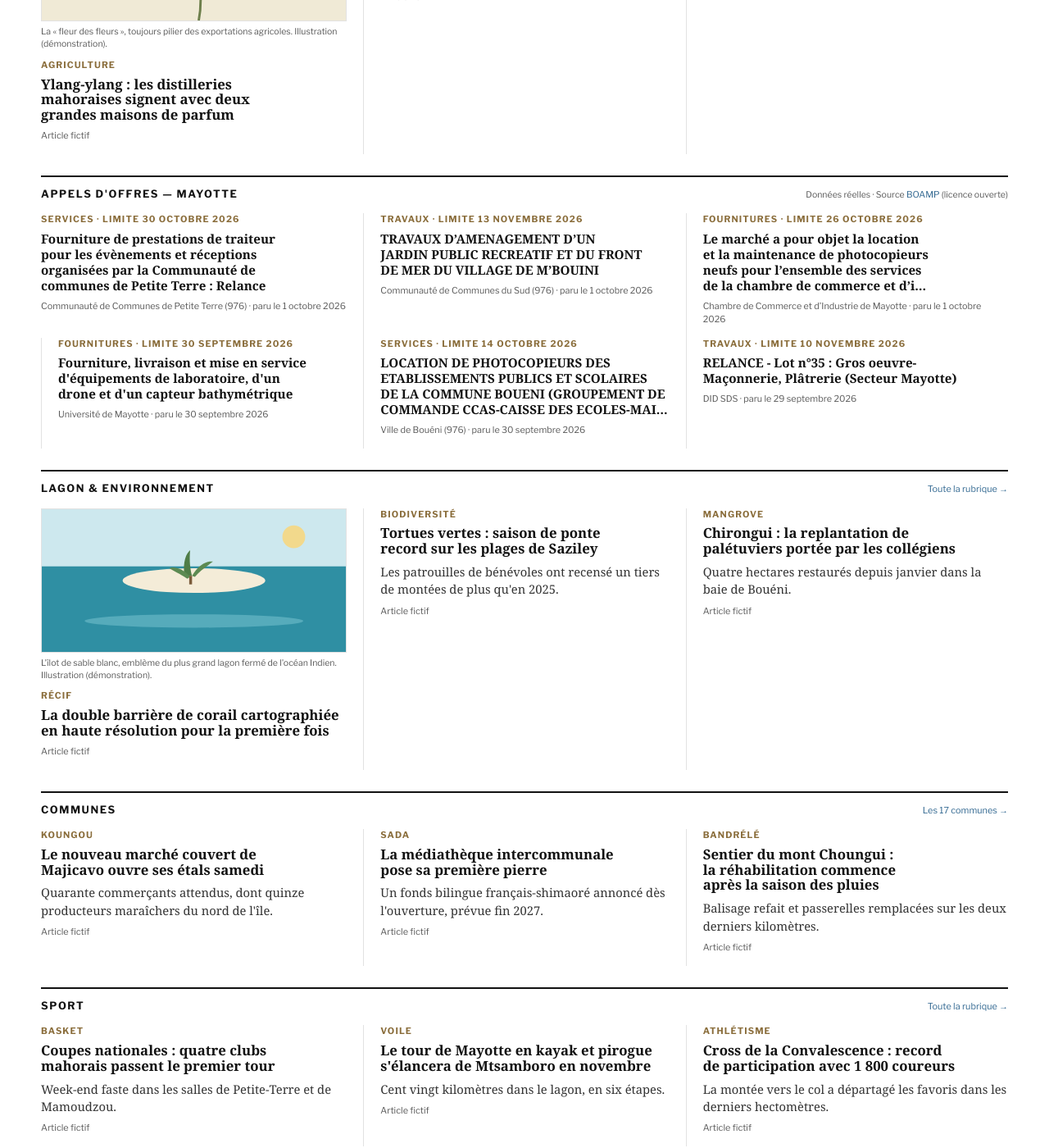
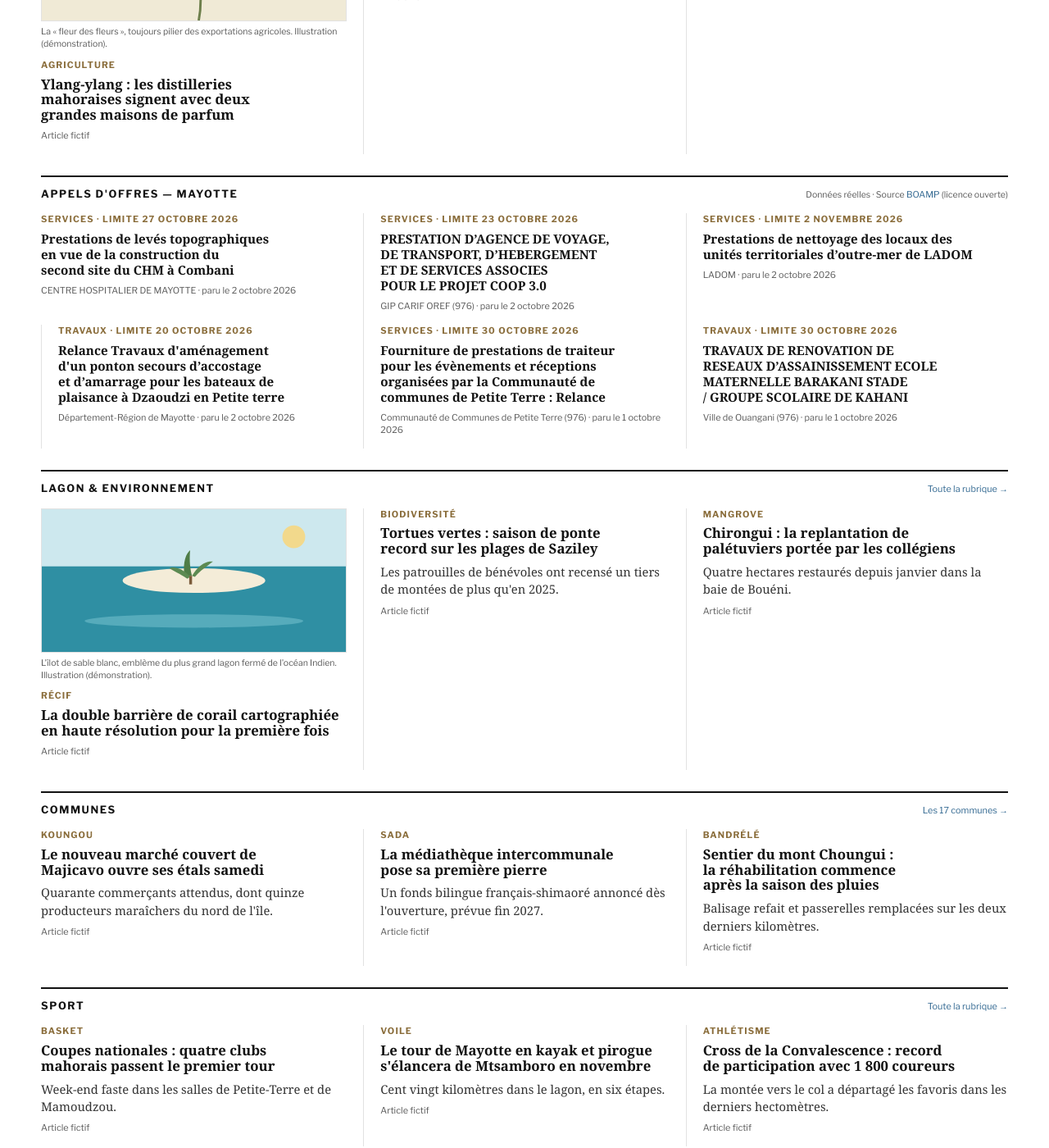
Before and after one commit to esdine/observateur-mayotte, a Jekyll site: the page built from index.html, in a window 1280 px wide and 1400 px high, scrolled down 1578 px. Shown: the whole window at 82% size. Built offline with Jekyll 4.4.1, drawn with Linux system fonts in a browser that asks for light colours; some web fonts are replaced; some of the changed text lies outside the part shown.

Commit message:
Édition du matin : météo et revue de presse

```diff
--- a/_data/marches.yml
+++ b/_data/marches.yml
@@ -1,5 +1,33 @@
 # Genere par outils/maj_marches.py - source BOAMP (open data, licence ouverte)
 avis:
+  - objet: "Prestations de levés topographiques en vue de la construction du second site du CHM à Combani"
+    acheteur: "CENTRE HOSPITALIER DE MAYOTTE"
+    type: "Services"
+    famille: "Marchés entre 90 k€ et seuils européens"
+    parution: "2 octobre 2026"
+    limite: "27 octobre 2026"
+    lien: "https://www.boamp.fr/pages/avis/?q=idweb:26-95189"
+  - objet: "PRESTATION D’AGENCE DE VOYAGE, DE TRANSPORT, D’HEBERGEMENT ET DE SERVICES ASSOCIES POUR LE PROJET COOP 3.0"
+    acheteur: "GIP CARIF OREF (976)"
+    type: "Services"
+    famille: "Marchés entre 90 k€ et seuils européens"
+    parution: "2 octobre 2026"
+    limite: "23 octobre 2026"
+    lien: "https://www.boamp.fr/pages/avis/?q=idweb:26-95122"
+  - objet: "Prestations de nettoyage des locaux des unités territoriales d’outre-mer de LADOM"
+    acheteur: "LADOM"
+    type: "Services"
+    famille: "Marchés européens"
+    parution: "2 octobre 2026"
+    limite: "2 novembre 2026"
+    lien: "https://www.boamp.fr/pages/avis/?q=idweb:26-94441"
+  - objet: "Relance Travaux d'aménagement d'un ponton secours d’accostage et d’amarrage pour les bateaux de plaisance à Dzaoudzi en  Petite terre"
+    acheteur: "Département-Région de Mayotte"
+    type: "Travaux"
+    famille: "Marchés entre 90 k€ et seuils européens"
+    parution: "2 octobre 2026"
+    limite: "20 octobre 2026"
+    lien: "https://www.boamp.fr/pages/avis/?q=idweb:26-95116"
   - objet: "Fourniture de prestations de traiteur pour les évènements et réceptions organisées par la Communauté de communes de Petite Terre : Relance"
     acheteur: "Communauté de Communes de Petite Terre (976)"
     type: "Services"
@@ -7,38 +35,10 @@ avis:
     parution: "1 octobre 2026"
     limite: "30 octobre 2026"
     lien: "https://www.boamp.fr/pages/avis/?q=idweb:26-94196"
-  - objet: "TRAVAUX D’AMENAGEMENT D’UN JARDIN PUBLIC RECREATIF ET DU FRONT DE MER DU VILLAGE DE M’BOUINI"
-    acheteur: "Communauté de Communes du Sud (976)"
+  - objet: "TRAVAUX DE RENOVATION DE RESEAUX D’ASSAINISSEMENT ECOLE MATERNELLE BARAKANI STADE / GROUPE SCOLAIRE DE KAHANI"
+    acheteur: "Ville de Ouangani (976)"
     type: "Travaux"
-    famille: "Marchés européens"
-    parution: "1 octobre 2026"
-    limite: "13 novembre 2026"
-    lien: "https://www.boamp.fr/pages/avis/?q=idweb:26-94166"
-  - objet: "Le marché a pour objet la location et la maintenance de photocopieurs neufs pour l’ensemble des services de la chambre de commerce et d’i…"
-    acheteur: "Chambre de Commerce et d’Industrie de Mayotte"
-    type: "Fournitures"
     famille: "Marchés entre 90 k€ et seuils européens"
     parution: "1 octobre 2026"
-    limite: "26 octobre 2026"
-    lien: "https://www.boamp.fr/pages/avis/?q=idweb:26-94617"
-  - objet: "Fourniture, livraison et mise en service d'équipements de laboratoire, d'un drone et d'un capteur bathymétrique"
-    acheteur: "Université de Mayotte"
-    type: "Fournitures"
-    famille: "Marchés européens"
-    parution: "30 septembre 2026"
-    limite: "30 septembre 2026"
-    lien: "https://www.boamp.fr/pages/avis/?q=idweb:26-93642"
-  - objet: "LOCATION DE PHOTOCOPIEURS DES ETABLISSEMENTS PUBLICS ET SCOLAIRES DE LA COMMUNE BOUENI (GROUPEMENT DE COMMANDE CCAS-CAISSE DES ECOLES-MAI…"
-    acheteur: "Ville de Bouéni (976)"
-    type: "Services"
-    famille: "Marchés entre 90 k€ et seuils européens"
-    parution: "30 septembre 2026"
-    limite: "14 octobre 2026"
-    lien: "https://www.boamp.fr/pages/avis/?q=idweb:26-94127"
-  - objet: "RELANCE - Lot n°35 : Gros oeuvre-Maçonnerie, Plâtrerie (Secteur Mayotte)"
-    acheteur: "DID SDS"
-    type: "Travaux"
-    famille: "Marchés européens"
-    parution: "29 septembre 2026"
-    limite: "10 novembre 2026"
-    lien: "https://www.boamp.fr/pages/avis/?q=idweb:26-93349"
+    limite: "30 octobre 2026"
+    lien: "https://www.boamp.fr/pages/avis/?q=idweb:26-94771"
--- a/_data/revue.yml
+++ b/_data/revue.yml
@@ -3,33 +3,33 @@ sources:
   - nom: "Mayotte Hebdo"
     site: "https://mayottehebdo.com/"
     titres:
+      - titre: "Comores : une journaliste entendue par la police à cause d’un post Facebook"
+        lien: "https://www.mayottehebdo.com/actualite/societe/comores-une-journaliste-entendue-par-la-police-a-cause-dun-post-facebook/"
       - titre: "Dembéni et Iloni : une opération de contrôle menée par 81 gendarmes"
         lien: "https://www.mayottehebdo.com/actualite/breves/dembeni-et-iloni-une-operation-de-controle-menee-par-81-gendarmes/"
       - titre: "Une marche entre l’ancien village de Mitseni et Hamjago organisée le 11 octobre"
         lien: "https://www.mayottehebdo.com/actualite/breves/une-marche-entre-lancien-village-de-mitseni-et-hamjago-organisee-le-11-octobre/"
       - titre: "Violences au stade de Sada : un homme condamné à huit mois de prison"
         lien: "https://www.mayottehebdo.com/actualite/breves/violences-au-stade-de-sada-un-homme-condamne-a-huit-mois-de-prison/"
-      - titre: "Le Département-Région de Mayotte condamne les caillassages du réseau M’Safara"
-        lien: "https://www.mayottehebdo.com/actualite/breves/le-departement-region-de-mayotte-condamne-les-caillassages-du-reseau-msafara/"
   - nom: "Le Journal de Mayotte"
     site: "https://lejournaldemayotte.yt/"
     titres:
-      - titre: "La SMAE réajuste ses plannings"
-        lien: "https://lejournaldemayotte.yt/2026/10/01/la-smae-reajuste-ses-plannings/"
-      - titre: "Forte montée des prix des carburants à Mayotte"
-        lien: "https://lejournaldemayotte.yt/2026/10/01/forte-montee-des-prix-des-carburants-a-mayotte/"
-      - titre: "Affaire Rachadi Saindou/Salime Mdere : quasiment les mêmes peines en appel"
-        lien: "https://lejournaldemayotte.yt/2026/10/01/affaire-rachadi-saindou-salime-mdere-quasiment-les-memes-peines-en-appel/"
-      - titre: "Les Assises Outre-mer de la biodiversité se tiennent à Mayotte et donnent la parole à notre patrimoine naturel"
-        lien: "https://lejournaldemayotte.yt/2026/10/01/les-assises-outre-mer-de-la-biodiversite-se-tiennent-a-mayotte-et-donne-la-parole-a-notre-patrimoine-naturel/"
+      - titre: "Choose Outre-Mer met les recruteurs face aux défis de l’insertion à Mayotte"
+        lien: "https://lejournaldemayotte.yt/2026/10/02/choose-outre-mer-met-les-recruteurs-face-aux-defis-de-linsertion-a-mayotte/"
+      - titre: "Octobre Rose veut aller directement à la rencontre des femmes à Mayotte"
+        lien: "https://lejournaldemayotte.yt/2026/10/02/octobre-rose-veut-aller-directement-a-la-rencontre-des-femmes-a-mayotte/"
+      - titre: "« Le travail de recensement est en cours », le maire de Mamoudzou s’est lancé dans un contrôle du bâti"
+        lien: "https://lejournaldemayotte.yt/2026/10/02/le-travail-de-recensement-est-en-cours-le-maire-de-mamoudzou-sest-lance-dans-un-controle-du-bati/"
+      - titre: "« Apprendre en faisant », les étudiants mahorais flottent au-dessus du volcan Fani Maoré"
+        lien: "https://lejournaldemayotte.yt/2026/10/02/apprendre-en-faisant-les-etudiants-mahorais-flottent-au-dessus-du-volcan-fani-maore/"
   - nom: "L'Info Kwezi"
     site: "https://www.linfokwezi.fr/"
     titres:
-      - titre: "Les cadis apaisent les tensions au lycée du nord"
-        lien: "https://www.linfokwezi.fr/les-cadis-apaisent-les-tensions-au-lycee-du-nord/"
-      - titre: "Jets de projectiles près du lycée de Chirongui"
-        lien: "https://www.linfokwezi.fr/jets-de-projectiles-pres-du-lycee-de-chirongui/"
-      - titre: "Le plein de carburant coûte dix euros de plus qu’en juillet"
-        lien: "https://www.linfokwezi.fr/le-plein-de-carburant-coute-dix-euros-de-plus-quen-juillet/"
-      - titre: "Le Président Ben Issa rend hommage à Gabriel Serville"
-        lien: "https://www.linfokwezi.fr/le-president-ben-issa-rend-hommage-a-gabriel-serville/"
+      - titre: "Samedi à M’tsamboro, le théâtre libère la parole des femmes face au cancer du sein"
+        lien: "https://www.linfokwezi.fr/samedi-a-mtsamboro-le-theatre-libere-la-parole-des-femmes-face-au-cancer-du-sein/"
+      - titre: "Des avions militaires vont survoler Mayotte durant deux jours"
+        lien: "https://www.linfokwezi.fr/des-avions-militaires-vont-survoler-mayotte-durant-deux-jours/"
+      - titre: "L’intersyndicale du Lycée du Nord réclame un protocole écrit"
+        lien: "https://www.linfokwezi.fr/lintersyndicale-du-lycee-du-nord-reclame-un-protocole-ecrit/"
+      - titre: "Les inscriptions prolongées popur la course de pirogues"
+        lien: "https://www.linfokwezi.fr/les-inscriptions-prolongees-popur-la-course-de-pirogues/"
```
Also changed, not shown: _data/meteo.yml (+5 -5 lines).
